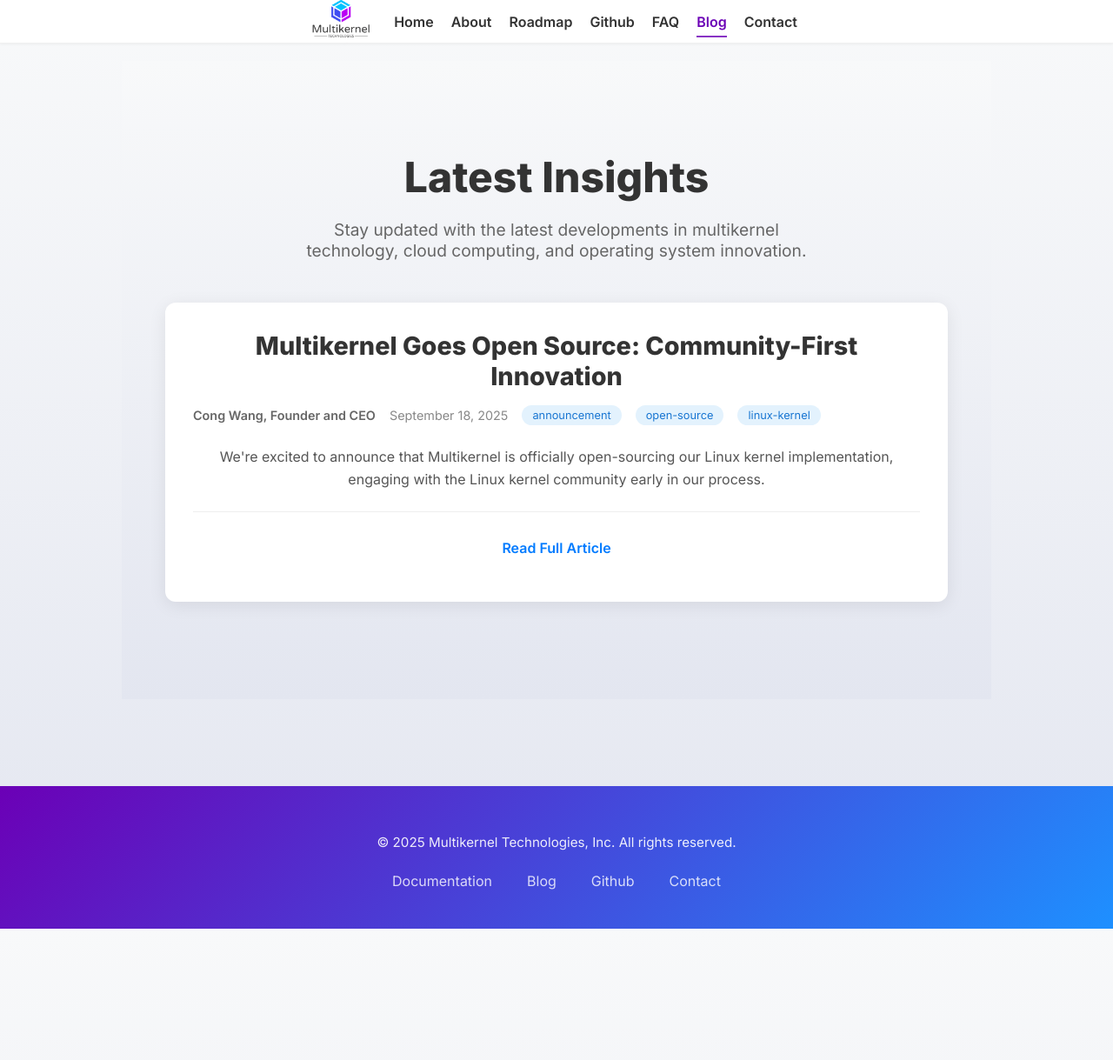
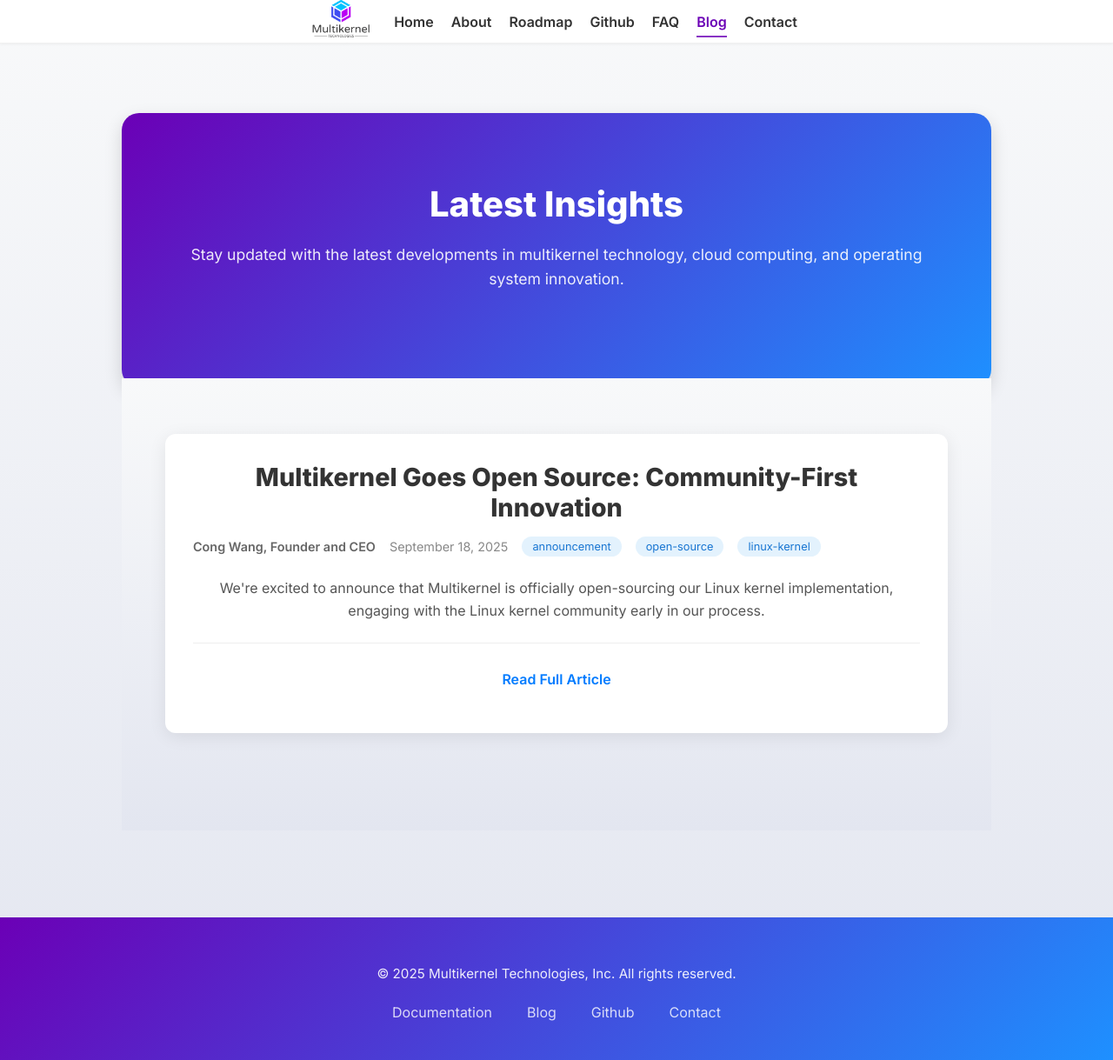
Before and after one commit to multikernel/multikernel.io, a Jekyll site: the page built from blog.html, in a window 1280 px wide. Shown: the whole page at 87% size. Built offline with Jekyll 4.4.1, drawn with Linux system fonts in a browser that asks for light colours; before the commit the page ends 1068 px from its top, so only the background shows below that.

Commit message:
Refactor blog layout: replace section with main and enhance structure for improved readability

```diff
--- a/blog.html
+++ b/blog.html
@@ -4,12 +4,15 @@ title: Blog
 permalink: /blog/
 ---
 
-<section class="blog-page">
-    <div class="container">
+<main style="margin-top: 0; padding-top: 0;">
+    <section class="hero">
         <h1>Latest Insights</h1>
-        <p class="blog-intro">Stay updated with the latest developments in multikernel technology, cloud computing, and operating system innovation.</p>
+        <p>Stay updated with the latest developments in multikernel technology, cloud computing, and operating system innovation.</p>
+    </section>
 
-        <div class="blog-posts">
+    <section class="blog-page">
+        <div class="container">
+            <div class="blog-posts">
             {% for post in site.posts %}
             <article class="blog-post-card">
                 <div class="blog-post-header">
@@ -40,6 +43,7 @@ permalink: /blog/
                 <p>No blog posts available yet. Check back soon for updates!</p>
             </div>
             {% endif %}
+            </div>
         </div>
-    </div>
-</section>
+    </section>
+</main>
```
